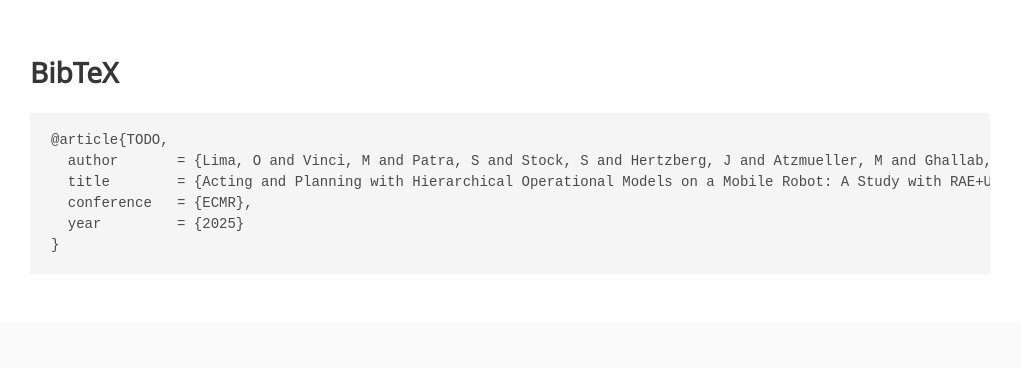
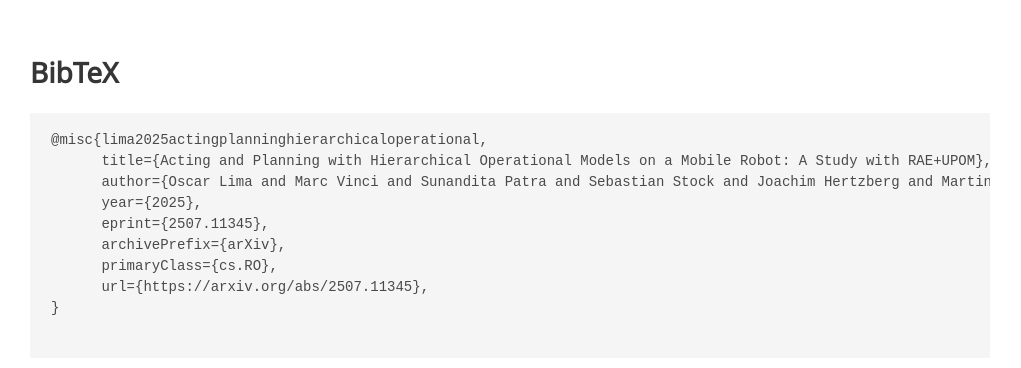
Before and after one commit to DFKI-NI/RAE_ECMR_2025, a plain HTML site: page index.html in a window 1280 px wide. Shown: the part 1410-1778 px from the top of the page, without its empty margins (130-1151 px from the left). Drawn offline with nearby package versions, Linux system fonts and the light colour scheme; some icons are missing; a web font is replaced by a local one.

Commit message:
add arxiv links, update bibtex

```diff
--- a/index.html
+++ b/index.html
@@ -84,24 +84,24 @@
           <div class="column has-text-centered">
             <div class="publication-links">
               <!-- PDF Link. -->
-              <!-- <span class="link-block">
-                <a href="https://arxiv.org/pdf/TODO"
+              <span class="link-block">
+                <a href="https://arxiv.org/pdf/2507.11345"
                    class="external-link button is-normal is-rounded is-dark">
                   <span class="icon">
                       <i class="fas fa-file-pdf"></i>
                   </span>
                   <span>Paper</span>
                 </a>
-              </span> -->
-              <!-- <span class="link-block">
-                <a href="https://arxiv.org/abs/TODO"
+              </span>
+              <span class="link-block">
+                <a href="https://arxiv.org/abs/2507.11345"
                    class="external-link button is-normal is-rounded is-dark">
                   <span class="icon">
                       <i class="ai ai-arxiv"></i>
                   </span>
                   <span>arXiv</span>
                 </a>
-              </span> -->
+              </span>
               <!-- Video Link. -->
               <span class="link-block">
                 <a href="https://youtu.be/1huniTLozwY"
@@ -199,12 +199,16 @@
 <section class="section" id="BibTeX">
   <div class="container is-max-desktop content">
     <h2 class="title">BibTeX</h2>
-    <pre><code>@article{TODO,
-  author       = {Lima, O and Vinci, M and Patra, S and Stock, S and Hertzberg, J and Atzmueller, M and Ghallab, M and Nau, D and Traverso, P  },
-  title        = {Acting and Planning with Hierarchical Operational Models on a Mobile Robot: A Study with RAE+UPOM.},
-  conference   = {ECMR},
-  year         = {2025}
-}</code></pre>
+    <pre><code>@misc{lima2025actingplanninghierarchicaloperational,
+      title={Acting and Planning with Hierarchical Operational Models on a Mobile Robot: A Study with RAE+UPOM},
+      author={Oscar Lima and Marc Vinci and Sunandita Patra and Sebastian Stock and Joachim Hertzberg and Martin Atzmueller and Malik Ghallab and Dana Nau and Paolo Traverso},
+      year={2025},
+      eprint={2507.11345},
+      archivePrefix={arXiv},
+      primaryClass={cs.RO},
+      url={https://arxiv.org/abs/2507.11345},
+}
+  </code></pre>
   </div>
 </section>
 
```
